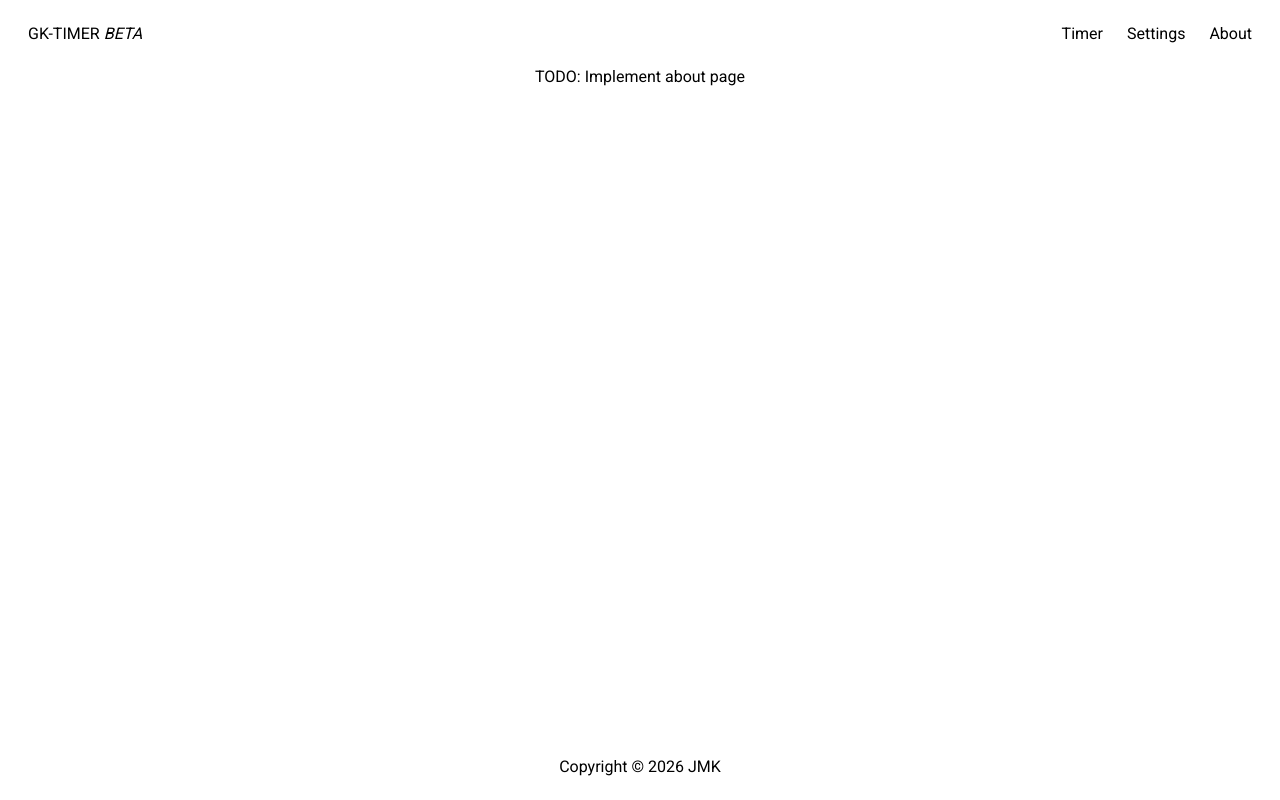
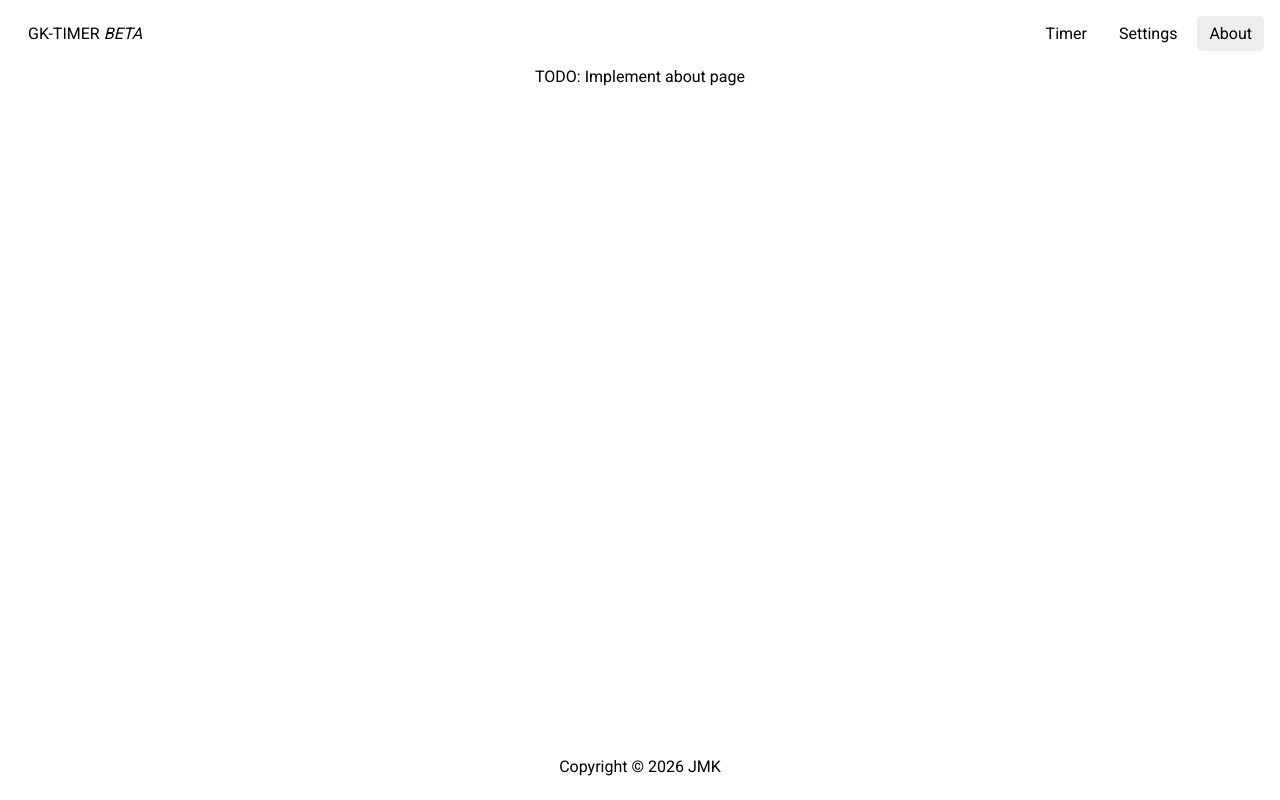
Before and after one commit to GrntKim/gk-timer, a React (Vite) app: page /about in a window 1280 px wide. Built offline with nearby package versions, Linux system fonts and the light colour scheme.

Commit message:
Implement page link highlighting

```diff
--- a/src/App.jsx
+++ b/src/App.jsx
@@ -1,7 +1,7 @@
 import { Routes, Route } from 'react-router-dom';
 import Footer from "./layouts/Footer/Footer";
 import Header from "./layouts/Header/Header";
-import Timer from "./pages/Timer/Timer";
+import TimerPage from "./pages/TimerPage/TimerPage";
 import SettingsPage from './pages/SettingsPage/SettingsPage';
 import AboutPage from './pages/AboutPage/AboutPage';
 import "./App.css";
@@ -14,7 +14,7 @@ function App() {
 
         <main className="page">
           <Routes>
-            <Route path='/' element={<Timer />}></Route>
+            <Route path='/' element={<TimerPage />}></Route>
             <Route path='/setup' element={<SettingsPage />}></Route>
             <Route path='/about' element={<AboutPage />}></Route>
           </Routes>
--- a/src/layouts/Header/Header.css
+++ b/src/layouts/Header/Header.css
@@ -18,9 +18,14 @@ a:hover {
     background-color: #eee;
 }
 
+.list-menus a.active {
+    background-color: #eee;
+}
+
 .menus .list-menus {
     margin: 0;
     padding: 0;
     display: flex;
     list-style: none;
+    gap: 0.5rem;
 }
--- a/src/pages/Timer/Timer.jsx
+++ b/src/pages/TimerPage/TimerPage.jsx
@@ -1,4 +1,4 @@
-import './Timer.css';
+import './TimerPage.css';
 
 export default function Timer() {
     return (
```
Also changed, not shown: src/pages/TimerPage/TimerPage.css (renamed from src/pages/Timer/Timer.css).
